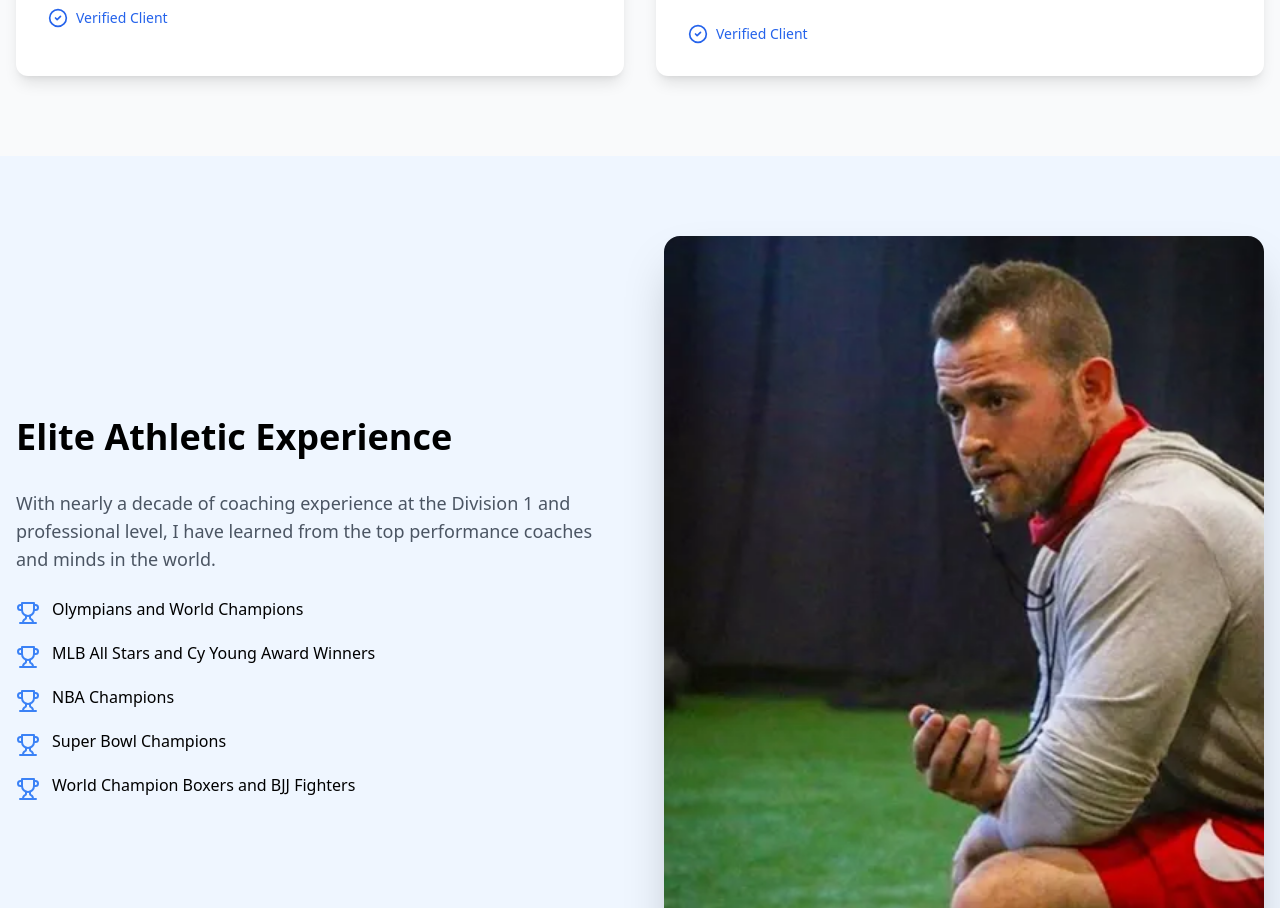
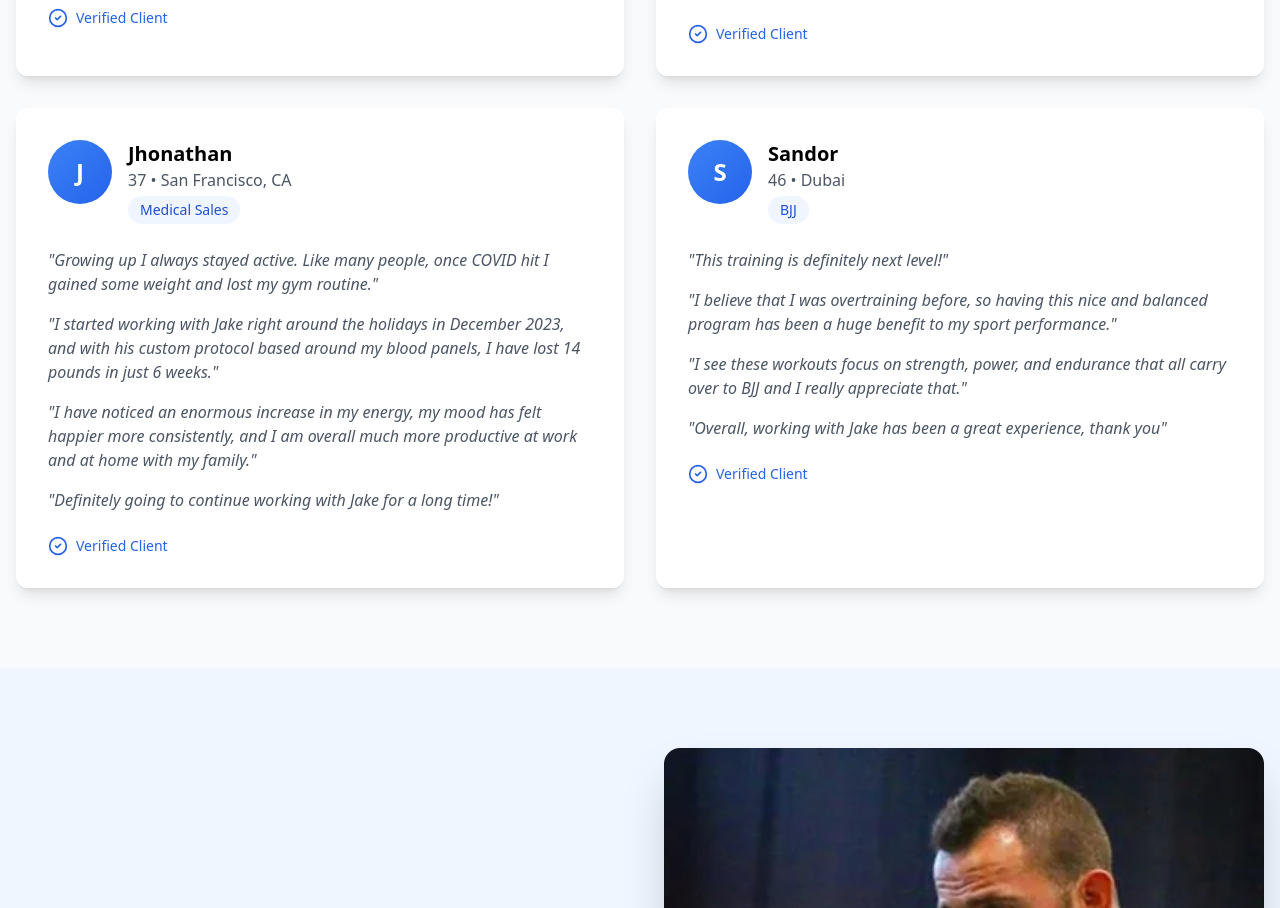
Before and after one commit to viktorlinus/jakeallenWebsite, a React (Vite) app: page / in a window 1280 px wide. Shown: the part 1983-2891 px from the top of the page. Built offline with nearby package versions, Linux system fonts and the light colour scheme.

Commit message:
fix: update content structure and add all testimonials
- Move content to public/content/home.json
- Add all 4 testimonials to both JSON and fallback content
- Ensure consistent content structure between JSON and fallback

```diff
--- a/public/admin/config.yml
+++ b/public/admin/config.yml
@@ -12,7 +12,7 @@ collections:
     files:
       - name: "home"
         label: "Home Page"
-        file: "content/home.json"
+        file: "public/content/home.json"
         fields:
           - { label: "Hero Title", name: "heroTitle", widget: "string" }
           - { label: "Hero Description", name: "heroDescription", widget: "text" }
--- /dev/null
+++ b/public/content/home.json
@@ -0,0 +1,70 @@
+{
+  "heroTitle": "ACHIEVING PEAK PERFORMANCE THROUGH OPTIMIZING HEALTH",
+  "heroDescription": "Helping you reach the top 1% of the 1% in your domain through personalized coaching and health optimization. Remote and In-Person Packages Available.",
+  "services": [
+    {
+      "title": "Sports Performance",
+      "description": "Expert coaching for Olympians, MLB All Stars, NBA Champions, and athletes at all levels. Customized programs for speed, agility, strength, power, endurance, and mobility.",
+      "icon": "Trophy"
+    },
+    {
+      "title": "Blood Panel Analysis",
+      "description": "As a Certified Metabolic Health Professional, I'll help you achieve optimal health ranges through personalized analysis and action plans.",
+      "icon": "Target"
+    },
+    {
+      "title": "Cognitive Coaching",
+      "description": "Unlock your brain's full potential with proven stress reduction strategies and customized nootropic protocols for elite performance.",
+      "icon": "Brain"
+    }
+  ],
+  "testimonials": [
+    {
+      "name": "Alex",
+      "location": "New Zealand",
+      "sport": "Boxing",
+      "age": "32",
+      "quote": [
+        "I have been into combat sports since my teenage years and have always struggled to find a coach that could dynamically work with me.",
+        "I flew into Miami looking for a sharp trainer and luckily I found Jake. He knows his functional movements extremely well, along with the pros and cons of each exercise and movement.",
+        "I enjoyed our in-person sessions so much that I have been working with him through his remote coaching program ever since, and am looking forward to flying back to Miami soon to train with him in-person again."
+      ]
+    },
+    {
+      "name": "Andrew",
+      "location": "Ireland",
+      "sport": "Soccer",
+      "age": "25",
+      "quote": [
+        "From the initial consultation with Jake, I knew I was making the right decision by handing my training and rehab over to his expertise.",
+        "Jake has reassured me every step of the way through my MCL rehab, and has kept me accountable the entire time.",
+        "His programming really is tailored to my needs, and consistently altered with constant feedback after my training sessions.",
+        "He makes himself available 24/7 and I am looking forward to continue working with him well beyond my rehab process."
+      ]
+    },
+    {
+      "name": "Jhonathan",
+      "location": "San Francisco, CA",
+      "profession": "Medical Sales",
+      "age": "37",
+      "quote": [
+        "Growing up I always stayed active. Like many people, once COVID hit I gained some weight and lost my gym routine.",
+        "I started working with Jake right around the holidays in December 2023, and with his custom protocol based around my blood panels, I have lost 14 pounds in just 6 weeks.",
+        "I have noticed an enormous increase in my energy, my mood has felt happier more consistently, and I am overall much more productive at work and at home with my family.",
+        "Definitely going to continue working with Jake for a long time!"
+      ]
+    },
+    {
+      "name": "Sandor",
+      "location": "Dubai",
+      "sport": "BJJ",
+      "age": "46",
+      "quote": [
+        "This training is definitely next level!",
+        "I believe that I was overtraining before, so having this nice and balanced program has been a huge benefit to my sport performance.",
+        "I see these workouts focus on strength, power, and endurance that all carry over to BJJ and I really appreciate that.",
+        "Overall, working with Jake has been a great experience, thank you"
+      ]
+    }
+  ]
+}
--- a/src/App.tsx
+++ b/src/App.tsx
@@ -52,6 +52,78 @@ function App() {
         setContent(response.data);
       } catch (error) {
         console.error('Error fetching content:', error);
+        // Fallback to local content if fetch fails
+        const fallbackContent = {
+          heroTitle: "ACHIEVING PEAK PERFORMANCE THROUGH OPTIMIZING HEALTH",
+          heroDescription: "Helping you reach the top 1% of the 1% in your domain through personalized coaching and health optimization. Remote and In-Person Packages Available.",
+          services: [
+            {
+              title: "Sports Performance",
+              description: "Expert coaching for Olympians, MLB All Stars, NBA Champions, and athletes at all levels. Customized programs for speed, agility, strength, power, endurance, and mobility.",
+              icon: "Trophy"
+            },
+            {
+              title: "Blood Panel Analysis",
+              description: "As a Certified Metabolic Health Professional, I'll help you achieve optimal health ranges through personalized analysis and action plans.",
+              icon: "Target"
+            },
+            {
+              title: "Cognitive Coaching",
+              description: "Unlock your brain's full potential with proven stress reduction strategies and customized nootropic protocols for elite performance.",
+              icon: "Brain"
+            }
+          ],
+          testimonials: [
+            {
+              name: "Alex",
+              location: "New Zealand",
+              sport: "Boxing",
+              age: "32",
+              quote: [
+                "I have been into combat sports since my teenage years and have always struggled to find a coach that could dynamically work with me.",
+                "I flew into Miami looking for a sharp trainer and luckily I found Jake. He knows his functional movements extremely well, along with the pros and cons of each exercise and movement.",
+                "I enjoyed our in-person sessions so much that I have been working with him through his remote coaching program ever since, and am looking forward to flying back to Miami soon to train with him in-person again."
+              ]
+            },
+            {
+              name: "Andrew",
+              location: "Ireland",
+              sport: "Soccer",
+              age: "25",
+              quote: [
+                "From the initial consultation with Jake, I knew I was making the right decision by handing my training and rehab over to his expertise.",
+                "Jake has reassured me every step of the way through my MCL rehab, and has kept me accountable the entire time.",
+                "His programming really is tailored to my needs, and consistently altered with constant feedback after my training sessions.",
+                "He makes himself available 24/7 and I am looking forward to continue working with him well beyond my rehab process."
+              ]
+            },
+            {
+              name: "Jhonathan",
+              location: "San Francisco, CA",
+              profession: "Medical Sales",
+              age: "37",
+              quote: [
+                "Growing up I always stayed active. Like many people, once COVID hit I gained some weight and lost my gym routine.",
+                "I started working with Jake right around the holidays in December 2023, and with his custom protocol based around my blood panels, I have lost 14 pounds in just 6 weeks.",
+                "I have noticed an enormous increase in my energy, my mood has felt happier more consistently, and I am overall much more productive at work and at home with my family.",
+                "Definitely going to continue working with Jake for a long time!"
+              ]
+            },
+            {
+              name: "Sandor",
+              location: "Dubai",
+              sport: "BJJ",
+              age: "46",
+              quote: [
+                "This training is definitely next level!",
+                "I believe that I was overtraining before, so having this nice and balanced program has been a huge benefit to my sport performance.",
+                "I see these workouts focus on strength, power, and endurance that all carry over to BJJ and I really appreciate that.",
+                "Overall, working with Jake has been a great experience, thank you"
+              ]
+            }
+          ]
+        };
+        setContent(fallbackContent);
       }
     };
 
```
